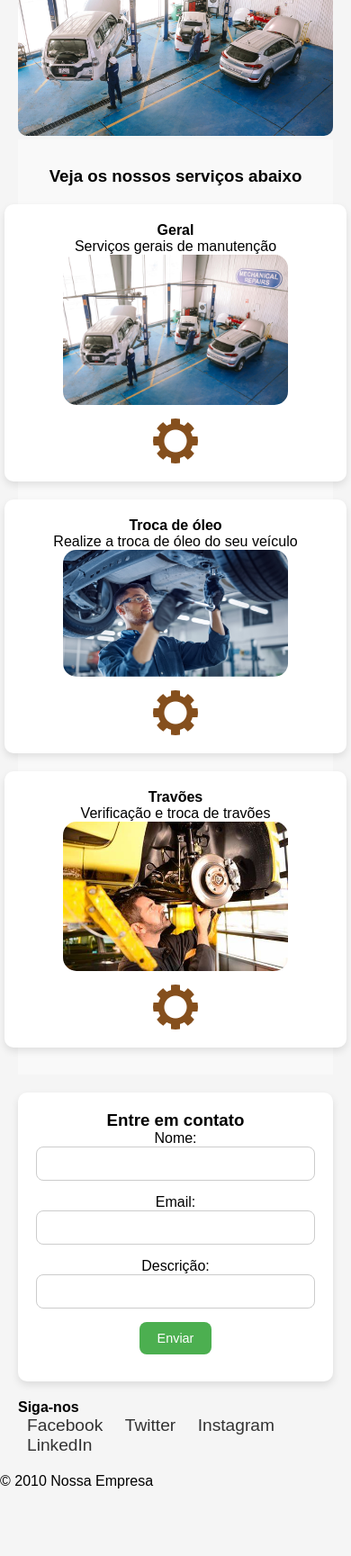
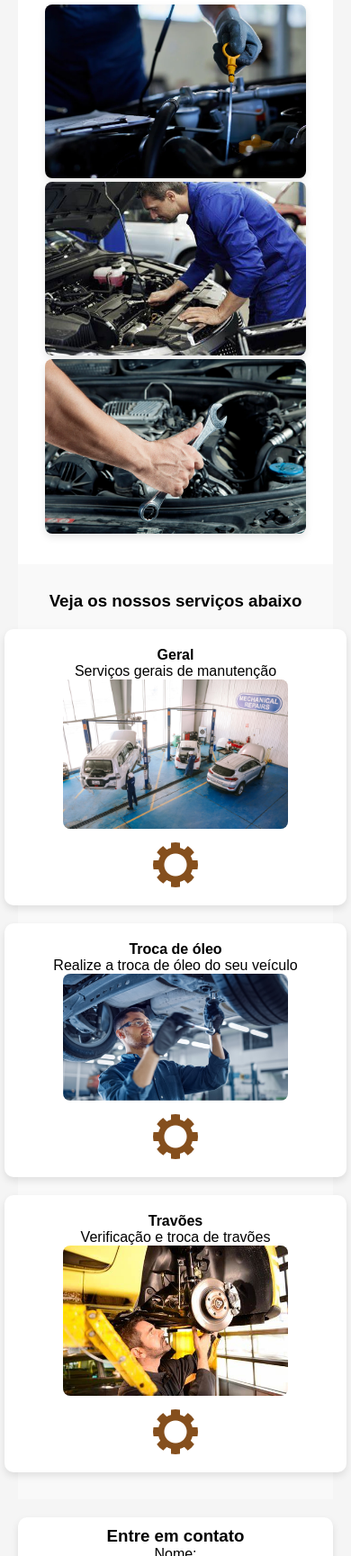
Before and after one commit to phillipesobrinho/PS-cars, a plain HTML site: page index.html in a window 390 px wide. Shown: the part 271-2000 px from the top of the page at 90% size. Before the commit the page ends 1926 px from the top, so only its background shows below. Drawn offline with nearby package versions, Linux system fonts and the light colour scheme.

Commit message:
ROLLBACK

```diff
--- a/index.html
+++ b/index.html
@@ -27,25 +27,17 @@
         <a href="localizacao.html" class="link-navegacao"><h1>Localização</h1></a>
     </nav>
 
-    <!-- Primeiro bloco   carrousel slide -->
-<section class="carrossel-laterais">
-    <div class="carousel-container">
-        <div id="carouselLeft" class="carousel slide" data-bs-ride="carousel" data-bs-interval="3000">
-            <div class="carousel-inner">
-                <div class="carousel-item active">
-                    <img src="img/car-oil-workshop.jpg" class="d-block w-100" alt="">
-                </div>
-                <div class="carousel-item">
-                    <img src="img/Geral.jpg" class="d-block w-100" alt="">
-                </div>
-                <div class="carousel-item">
-                    <img src="img/inspeções.jpg" class="d-block w-100" alt="">
-                </div>
+    <!-- Primeiro bloco -->
+    <section class="galeria">
+        <h2>Galeria</h2>
+        <div class="slider">
+            <div class="slides">
+                <div class="slide"><img src="img/car-oil-workshop.jpg" alt="Workshop de Óleo"></div>
+                <div class="slide"><img src="img/Check.jpg" alt="Inspeção de Carro"></div>
+                <div class="slide"><img src="img/inspeções.jpg" alt="Inspeções de veículos"></div>
             </div>
         </div>
-    </div>
-</section>
-
+    </section>
 
     <!-- Segundo bloco -->
     <section class="cartoes">
--- a/styles.css
+++ b/styles.css
@@ -26,12 +26,12 @@ header {
 /* Links de navegação */
 .link-navegacao {
     text-decoration: none;
-    color: black;
+    color: whitesmoke;
     transition: color 0.3s;
 }
 
 .link-navegacao:hover {
-    color: green; /* PRETO quando passa o mouse */
+    color: black; /* Verde quando passa o mouse */
 }
 
 .link-navegacao h1 {
@@ -67,8 +67,8 @@ main {
     text-align: center;
 }
 
-/* Seções (Missão, Compromisso, etc.) */
-.missao, .compromisso {
+/* Seções (Visão, Compromisso, etc.) */
+.visao, .compromisso {
     background-color: #ffffff;
     padding: 30px;
     margin-bottom: 30px;
@@ -77,20 +77,18 @@ main {
     transition: transform 0.3s ease;
 }
 
-.missao:hover, .compromisso:hover {
+.visao:hover, .compromisso:hover {
     transform: translateY(-5px); /* Efeito hover */
 }
 
 
-/* Centralizar as três galerias */
-.galeria{
-    display: flex;
-    justify-content: space-between;
-    gap: 20px;  /* Espaçamento entre as galerias */
-    flex-wrap: wrap; /* Permite que os carrosséis se ajustem em telas menores */
-    margin-top: 20px;
-    padding: 20%;
+/* Estilo para a galeria */
+.galeria {
+    padding: 30px;
+    background-color: #fff;
+    text-align: center;
 }
+
 .galeria h2 {
     font-size: 2rem;
     margin-bottom: 20px;
@@ -117,55 +115,8 @@ main {
     border-radius: 8px;
     box-shadow: 0 4px 8px rgba(0, 0, 0, 0.1);
 }
-/* Estilo das imagens no carrossel */
-.galeria {
-    flex: 1 1 48%; /* A galeria central ocupa 48% da largura disponível */
-    background-color: #fff;
-    text-align: center;
-}
 
-/* Carrossel Laterais */
-.carrossel-container {
-    display: flex;
-    flex-direction: column;
-    justify-content: center;
-    align-items: center;
-    gap: 20px;
-    width: 48%; /* Cada carrossel lateral ocupa 48% da largura */
-}
 
-/* Ajuste nas imagens para que se ajustem melhor */
-.carousel-item img {
-    object-fit: cover; /* Garante que as imagens preencham completamente o espaço */
-    width: 100%;  /* Imagem ocupa toda a largura do carrossel */
-    height: auto;  /* Mantém a proporção da imagem */
-    border-radius: 10px;
-}
-
-/* Estilo para os carrosséis laterais */
-.carousel-inner {
-    position: relative;
-    overflow: hidden;
-    max-height: 300px; /* Ajusta a altura dos carrosséis laterais */
-}
-
-/* Garantir que os carrosséis se ajustem bem */
-.carousel-item {
-    opacity: 0; /* As imagens começam invisíveis */
-    transition: opacity 0.5s ease-in-out; /* Transição suave */
-    position: absolute; /* Para manter as imagens no mesmo lugar */
-    width: 100%;
-    height: auto;
-}
-
-.carousel-item.active {
-    opacity: 1; /* Imagem ativa é visível */
-    position: relative; /* Faz com que a imagem ativa seja visível */
-}
-
-.carousel-item-next, .carousel-item-prev, .carousel-item.active {
-    transition: transform 0.5s ease, opacity 0.5ms ease; /* Transição para as imagens ativas */
-}
 header h1 {
     font-size: 2.5rem;
     font-weight: bold;
@@ -214,7 +165,7 @@ header h1 {
     width: 80%;
     max-width: 250px;
     height: auto;
-    border-radius: 15px;
+    border-radius: 8px;
     object-fit: cover;
     margin-bottom: 15px;
 }
@@ -266,8 +217,8 @@ header h1 {
     margin: 20px;
     border-radius: 10px;
     box-shadow: 0 4px 8px rgba(0, 0, 0, 0.1);
-    width: 100%; /* Largura ajustada */
-    max-width: 380px; /* Largura máxima reduzida */
+    width: 40%; /* Largura ajustada */
+    max-width: 800px; /* Largura máxima reduzida */
     margin-left: auto;
     margin-right: auto; /* Centralizando o formulário */
 }
@@ -305,8 +256,52 @@ header h1 {
     color: #d9534f;
 }
 
+/* Responsividade para telas menores */
+@media (max-width: 1024px) {
+    .contactForm {
+        width: 90%; /* Reduzindo a largura para telas médias */
+        padding: 15px; /* Ajustando o padding */
+    }
 
+    .contactForm input,
+    .contactForm button {
+        font-size: 0.8rem; /* Ajustando o tamanho da fonte */
+    }
+}
 
+@media (max-width: 768px) {
+    .contactForm {
+        width: 95%; /* Mais estreito em telas pequenas */
+        padding: 10px; /* Reduzindo o padding */
+    }
+
+    .contactForm input {
+        font-size: 0.8rem; /* Ajustando o tamanho da fonte */
+        padding: 8px; /* Diminui o padding */
+    }
+
+    .contactForm button {
+        font-size: 0.8rem; /* Ajustando o tamanho da fonte */
+        padding: 8px 15px; /* Ajuste do botão */
+    }
+}
+
+@media (max-width: 480px) {
+    .contactForm {
+        width: 100%; /* Preenchendo toda a largura disponível */
+        padding: 10px; /* Reduzindo o padding */
+    }
+
+    .contactForm input {
+        font-size: 0.8rem; /* Reduzindo o tamanho da fonte */
+        padding: 8px; /* Reduzindo o padding */
+    }
+
+    .contactForm button {
+        font-size: 0.8rem; /* Ajuste do tamanho da fonte */
+        padding: 8px 15px; /* Ajuste do tamanho do botão */
+    }
+}
 
 /* Estilo para os links das redes sociais */
 .social-links {
```
